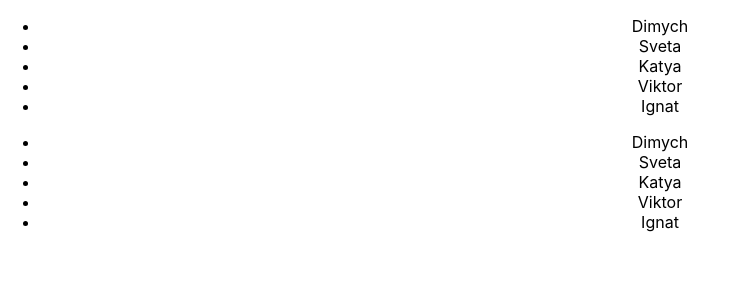
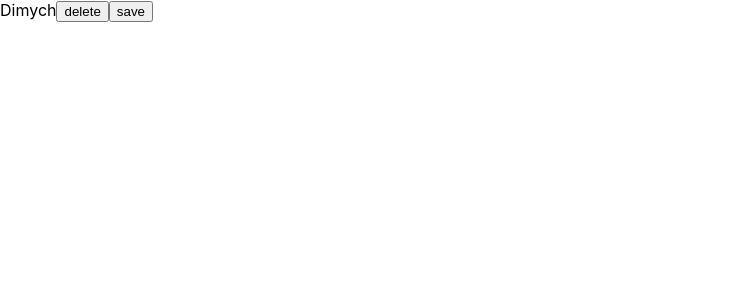
Before and after one commit to antonnur/big-vanilla-project, a React (Create React App) app: page / in a window 1280 px wide. Shown: the top 300 px of the page, without its empty margins (0-749 px from the left). Built offline with nearby package versions, Linux system fonts and the light colour scheme.

Commit message:
PC Home JS\TS 06 lesson (26 min)

```diff
--- a/src/05/05_02.ts
+++ b/src/05/05_02.ts
@@ -11,5 +11,7 @@ export const getStreetsTitlesOfHouses =
   }
 
 export function createMessages(houses: Array<HouseType>) {
-  return houses.map(h => `Hello guys from ${h.address.street.title}`)
+  let callbackfn = (h: HouseType) => `Hello guys from ${h.address.street.title}`;
+
+  return houses.map(callbackfn)
 }
--- /dev/null
+++ b/src/05/06-callbacks.tsx
@@ -0,0 +1,21 @@
+import React from "react";
+
+
+export const User = () => {
+
+  const deleteUser = () => {
+    alert('User have been deleted')
+  }
+
+  const saveUser = () => {
+    alert('User have been saved')
+  }
+
+  return (
+    <div>
+      Dimych
+      <button onClick={deleteUser}>delete</button>
+      <button onClick={saveUser}>save</button>
+    </div>
+  )
+}
--- a/src/index.tsx
+++ b/src/index.tsx
@@ -2,8 +2,12 @@ import React from 'react';
 import ReactDOM from 'react-dom';
 import './index.css';
 import App from './App';
+import {User} from "./05/06-callbacks";
 
-ReactDOM.render(<App/>, document.getElementById('root'));
+ReactDOM.render(
+  // <App/>,
+  <User/>,
+  document.getElementById('root'));
 
 // If you want to start measuring performance in your app, pass a function
 // to log results (for example: reportWebVitals(console.log))
```
